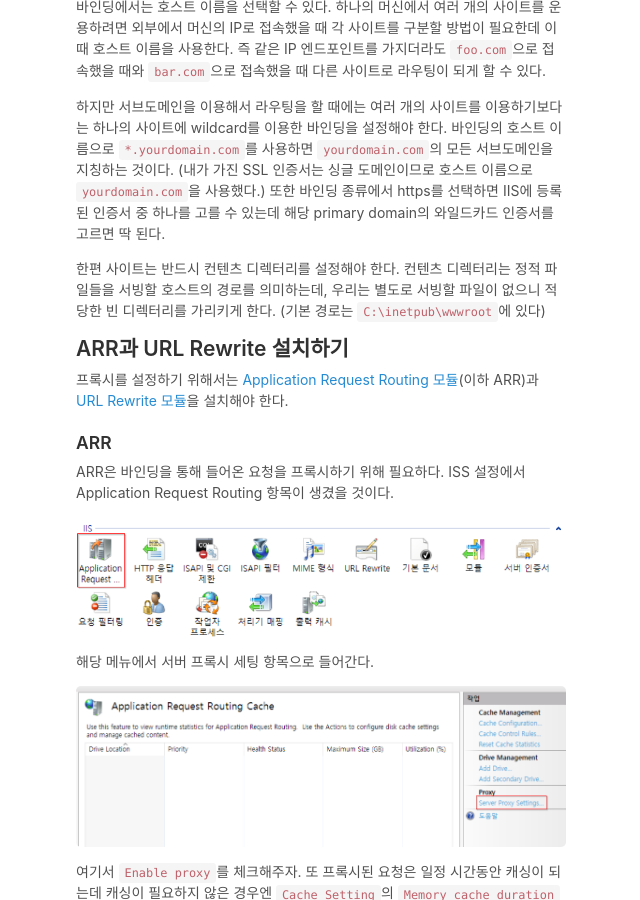
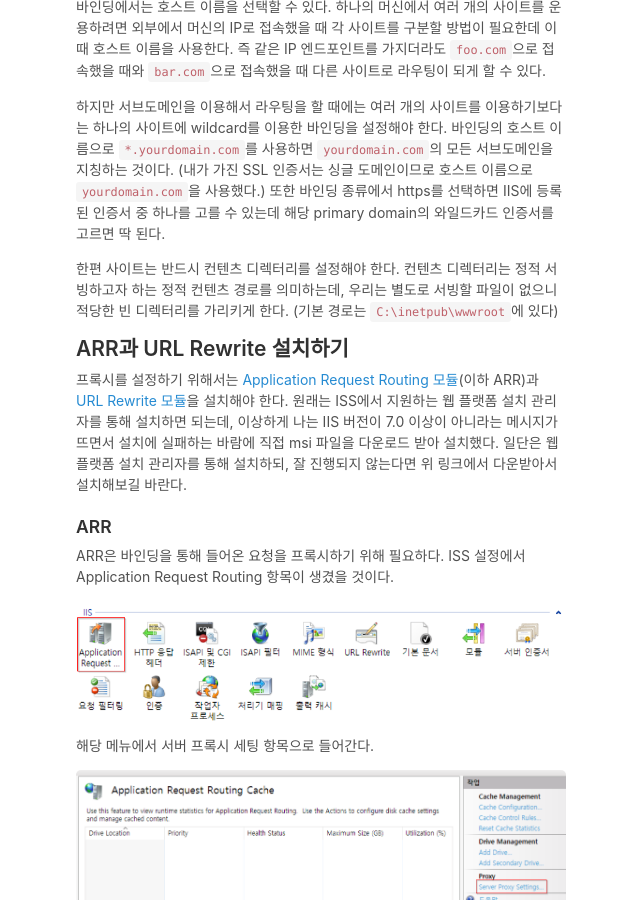
Before and after one commit to chongkong/chongkong.github.io, a Jekyll site: the page built from _posts/2016-12-03-iis-reverse-proxy.md, in a window 1280 px wide and 900 px high, scrolled down 2521 px. Shown: the whole window, without its empty margins (319-959 px from the left). Built offline with Jekyll 4.4.1, drawn with Linux system fonts in a browser that asks for light colours; some web fonts are replaced; comment, search, counter and statistics services are not loaded; some of the changed text lies outside the part shown.

Commit message:
First elaboration

````diff
--- a/_posts/2016-12-03-iis-reverse-proxy.md
+++ b/_posts/2016-12-03-iis-reverse-proxy.md
@@ -76,13 +76,16 @@
 (내가 가진 SSL 인증서는 싱글 도메인이므로 호스트 이름으로 `yourdomain.com`을 사용했다.) 또한 바인딩 종류에서 https를 선택하면
 IIS에 등록된 인증서 중 하나를 고를 수 있는데 해당 primary domain의 와일드카드 인증서를 고르면 딱 된다.
 
-한편 사이트는 반드시 컨텐츠 디렉터리를 설정해야 한다. 컨텐츠 디렉터리는 정적 파일들을
-서빙할 호스트의 경로를 의미하는데, 우리는 별도로 서빙할 파일이 없으니 적당한 빈 디렉터리를 가리키게 한다. (기본 경로는 `C:\inetpub\wwwroot`에 있다)
+한편 사이트는 반드시 컨텐츠 디렉터리를 설정해야 한다. 컨텐츠 디렉터리는 정적 서빙하고자 하는 정적 컨텐츠 경로를 의미하는데,
+우리는 별도로 서빙할 파일이 없으니 적당한 빈 디렉터리를 가리키게 한다. (기본 경로는 `C:\inetpub\wwwroot`에 있다)
 
 ## ARR과 URL Rewrite 설치하기
 
 프록시를 설정하기 위해서는 [Application Request Routing 모듈](https://www.microsoft.com/en-us/download/details.aspx?id=47333)(이하 ARR)과
 [URL Rewrite 모듈](https://www.microsoft.com/en-us/download/details.aspx?id=47337)을 설치해야 한다.
+원래는 ISS에서 지원하는 웹 플랫폼 설치 관리자를 통해 설치하면 되는데, 이상하게 나는 IIS 버전이 7.0 이상이 아니라는 메시지가 뜨면서
+설치에 실패하는 바람에 직접 msi 파일을 다운로드 받아 설치했다. 일단은 웹 플랫폼 설치 관리자를 통해 설치하되, 잘 진행되지 않는다면
+위 링크에서 다운받아서 설치해보길 바란다.
 
 ### ARR
 
@@ -116,20 +119,20 @@
 ![url-rewrite-setting-2](assets/posts/iis-reverse-proxy/url-rewrite-setting-2.png)
 
 그리고 다음과 같이 설정해 준다. 만약 서브도메인을 사용해서 프록시를 할 것이라면 `yourdomain.com` 대신 `foo.yourdomain.com`을 입력해 주면 된다.
-`yourdomain.com/foo`와 같이 프록시를 하는 경우에는 일단 호스트 이름으로는 `yourdomain.com`을 입력해 주자.
+subpath를 이용하여 프록시를 하는 경우에는 일단 호스트 이름으로는 `yourdomain.com`을 입력해 주자. 바로 다음 단계에서 path를 지정한다.
 
 ![url-rewrite-setting-3](assets/posts/iis-reverse-proxy/url-rewrite-setting-3.png)
 
 그러면 Inbound Rule과 Outbound Rule이 각각 하나씩 생길 것이다. subpath를 이용하여 프록시를 하는 경우 Outbound Rule에 path가 지정되지 않았으므로
 직접 Outbound Rule을 수정하여
 
-```
+``` url
 http{R:1}://yourdomain.com/{R:2}
 ```
 
 으로 되어있는 부분을
 
-```
+``` url
 http{R:1}://yourdomain.com/foo/{R:2}
 ```
 
````
